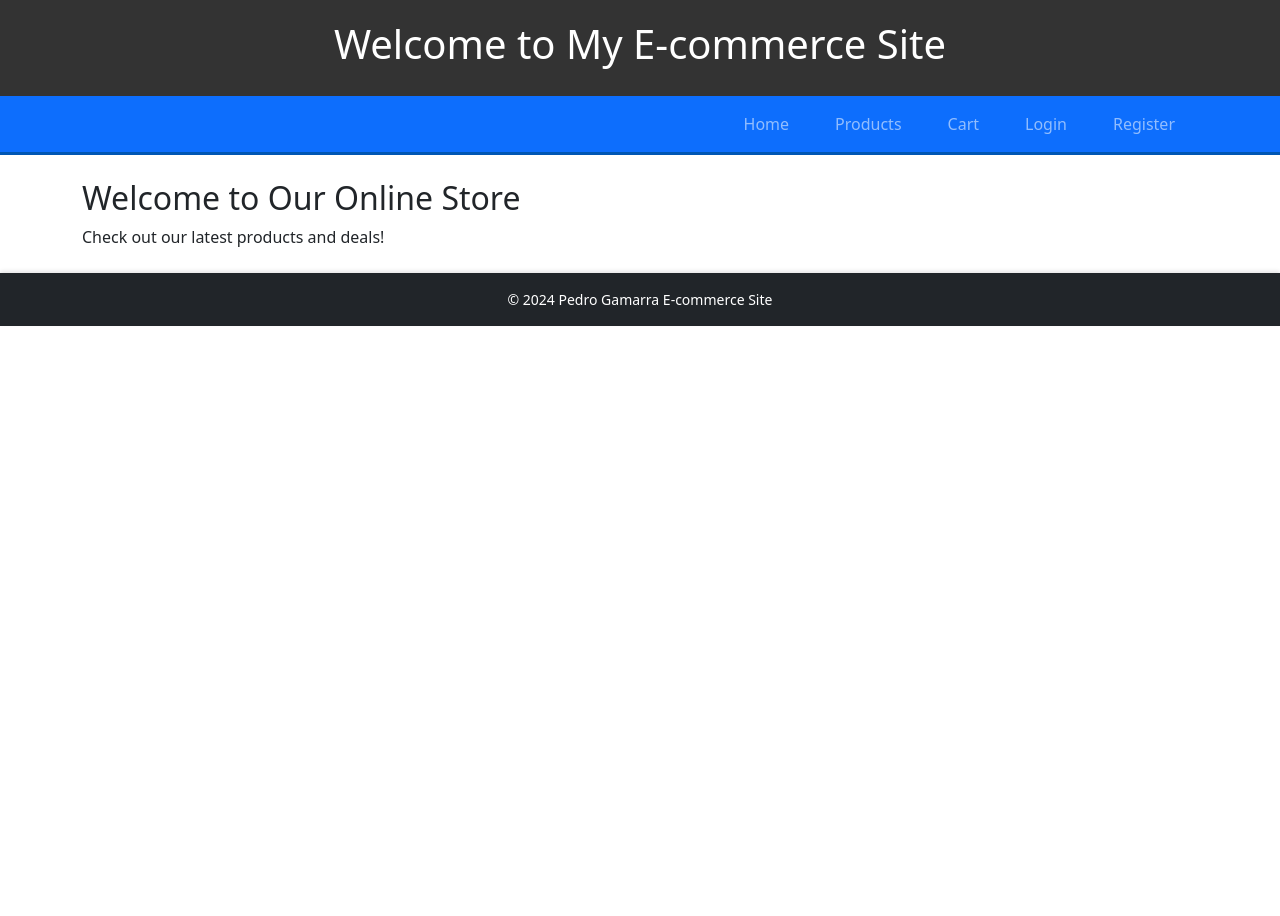
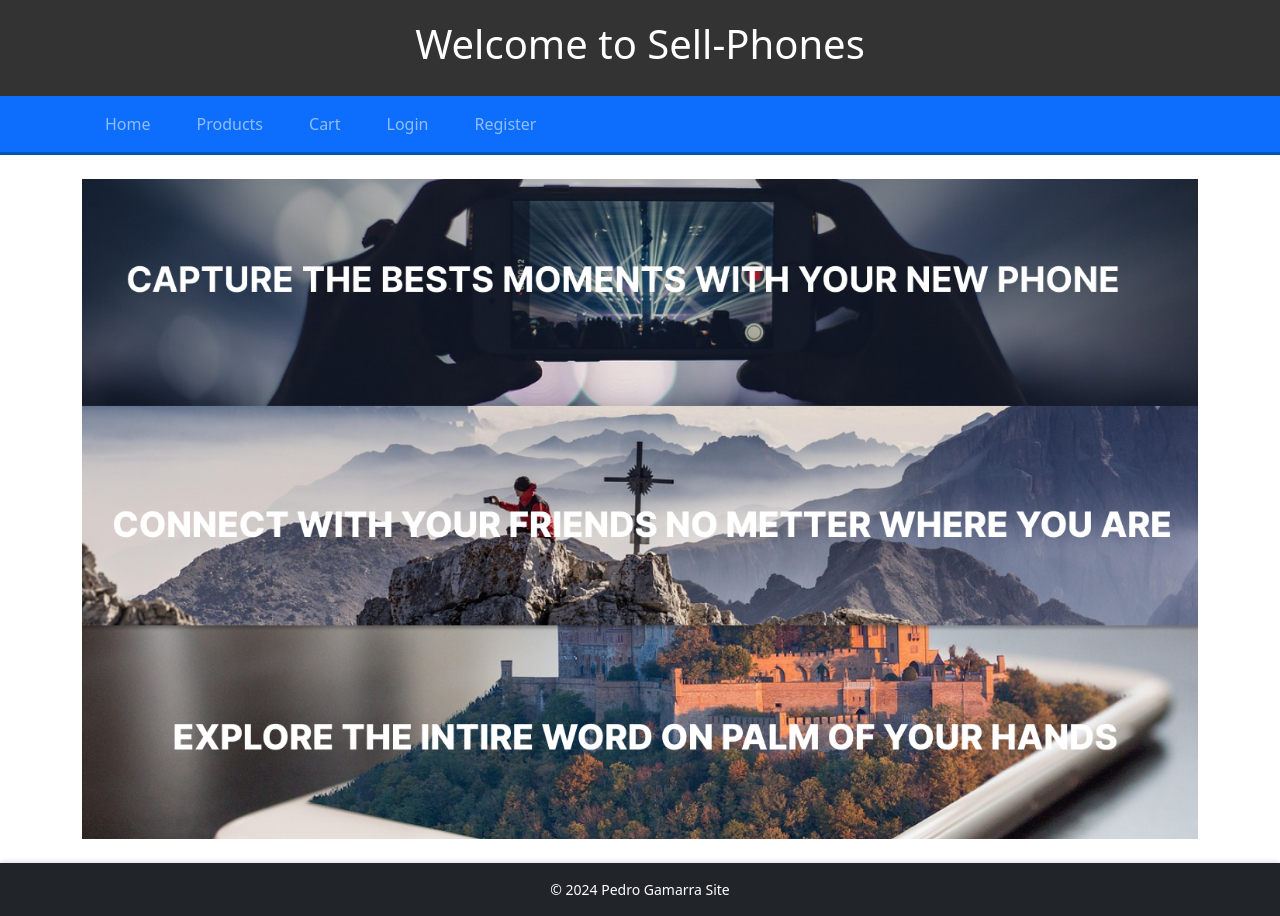
Before and after one commit to pehgamarra/e-commerce-django-mysql, a Django app: page / in a window 1280 px wide. Before the commit the page ends 326 px from the top, so only its background shows below. Run offline with Django 5.2, Linux system fonts and the light colour scheme; some libraries are stand-ins or nearby versions.

Commit message:
changing the html and css, start design the webpages

```diff
--- a/store/static/css/styles.css
+++ b/store/static/css/styles.css
@@ -1,9 +1,11 @@
-body {
+body, html {
     font-family: Arial, sans-serif;
     margin: 0;
     padding: 0;
     color: #333;
     padding-bottom: 60px;
+    width: 100%;
+    height: 100%;
 }
 
 header {
@@ -19,14 +21,15 @@ nav {
     color: #fff;
     padding: 10px 0;
     border-bottom: 3px solid #0056b3;
+    text-align: center;
 }
 
 nav ul {
     list-style: none;
+    margin: 0;
+    padding: 0;
     display: flex;
     justify-content: center;
-    margin: 0;
-    padding: 0;
 }
 
 nav ul li {
@@ -34,19 +37,15 @@ nav ul li {
 }
 
 nav ul li a {
+    color: white;
     text-decoration: none;
-    color: #fff;
-    font-size: 18px;
-    font-weight: 600;
     padding: 10px 15px;
-    border-radius: 5px;
-    transition: background-color 0.3s, transform 0.2s;
 }
 
 nav ul li a:hover,
 nav ul li a:focus {
     background-color: #0056b3;
-    transform: scale(1.05);
+    border-radius: 5px;
 }
 
 nav ul li a.active {
@@ -60,14 +59,37 @@ footer {
     color: #fff;
     padding: 20px;
     text-align: center;
+    position: relative;
     box-shadow: 0 -2px 4px rgba(0, 0, 0, 0.1);
     margin-top: 20px;
+    bottom: 0;
+    width: 100%;
 }
 
 footer p {
     margin: 0;
     font-size: 14px;
 }
+
+/* Home */
+.image-container {
+    width: 100%;
+    height: calc(100vh - 140px);
+    overflow: hidden;
+    position: relative;
+    margin: 0;
+    padding: 0;
+}
+
+.image-container img {
+    width: 100%;
+    height: 100%;
+    object-fit: cover;
+    position: absolute;
+    top: 0;
+    left: 0;
+}
+
 
 .product-list {
     display: flex;
--- a/templates/store/base.html
+++ b/templates/store/base.html
@@ -13,12 +13,12 @@
 </head>
 <body>
     <header>
-        <h1 class="text-white">Welcome to My E-commerce Site</h1>
+        <h1 class="text-white">Welcome to Sell-Phones</h1>
     </header>
     <nav class="navbar navbar-expand-lg navbar-dark bg-primary">
         <div class="container">
             <div class="collapse navbar-collapse" id="navbarNav">
-                <ul class="navbar-nav ms-auto">
+                <ul class="navbar-nav ms-left">
                     <li class="nav-item">
                         <a class="nav-link" href="{% url 'home' %}">Home</a>
                     </li>
@@ -55,7 +55,7 @@
         {% endblock %}
     </main>
     <footer class="bg-dark text-white text-center py-3 mt-4">
-        <p>&copy; 2024 Pedro Gamarra E-commerce Site</p>
+        <p>&copy; 2024 Pedro Gamarra Site</p>
     </footer>
     <!-- Bootstrap JS and dependencies -->
     <script src="https://ajax.googleapis.com/ajax/libs/jquery/3.6.0/jquery.min.js"></script>
--- a/templates/store/home.html
+++ b/templates/store/home.html
@@ -1,8 +1,14 @@
 {% extends 'store/base.html' %}
+{% load static %}
 
 {% block title %}Home - My E-commerce Site{% endblock %}
 
+<link rel="stylesheet" href="{% static 'css/styles.css' %}">
+
 {% block content %}
-    <h2>Welcome to Our Online Store</h2>
-    <p>Check out our latest products and deals!</p>
+
+<div class="image-container">
+    <img src="{% static 'images/banner.png' %}" alt="Banner Image">
+</div>
+
 {% endblock %}
```
Also changed, not shown: store/static/images/banner.png (added).
